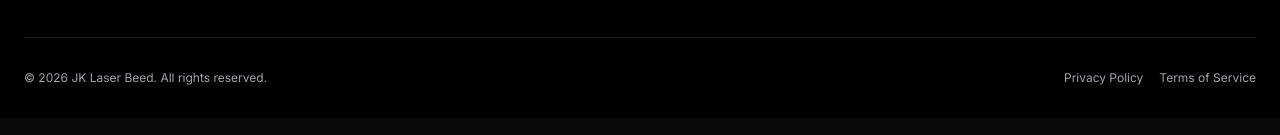
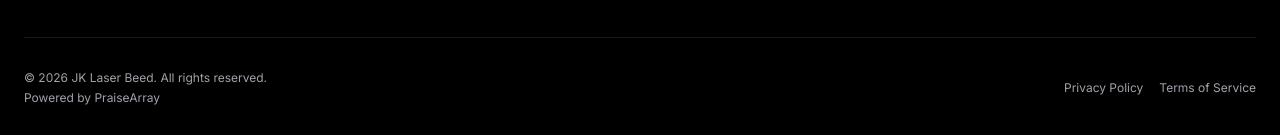
Before and after one commit to tanmay0329/jk-laser, a Next.js app: page / in a window 1280 px wide. Shown: the part 7146-7281 px from the top of the page. Built offline with nearby package versions, Linux system fonts and the light colour scheme; no server answers; the database is empty.

Commit message:
praisearray

```diff
--- a/src/components/layout/Footer.tsx
+++ b/src/components/layout/Footer.tsx
@@ -105,9 +105,14 @@ export default function Footer() {
         </div>
 
         <div className="border-t border-white/10 pt-8 mt-8 flex flex-col md:flex-row items-center justify-between gap-4">
-          <p className="text-xs text-muted-foreground">
-            © {new Date().getFullYear()} JK Laser Beed. All rights reserved.
-          </p>
+          <div className="flex flex-col gap-1 items-center md:items-start text-center md:text-left">
+            <p className="text-xs text-muted-foreground">
+              © {new Date().getFullYear()} JK Laser Beed. All rights reserved.
+            </p>
+            <p className="text-xs text-muted-foreground">
+              Powered by <a href="https://www.praisearray.org/" target="_blank" rel="noopener noreferrer" className="hover-gold transition-colors">PraiseArray</a>
+            </p>
+          </div>
           <div className="flex gap-4">
             <Link href="#" className="text-xs text-muted-foreground hover-gold transition-colors">Privacy Policy</Link>
             <Link href="#" className="text-xs text-muted-foreground hover-gold transition-colors">Terms of Service</Link>
```
